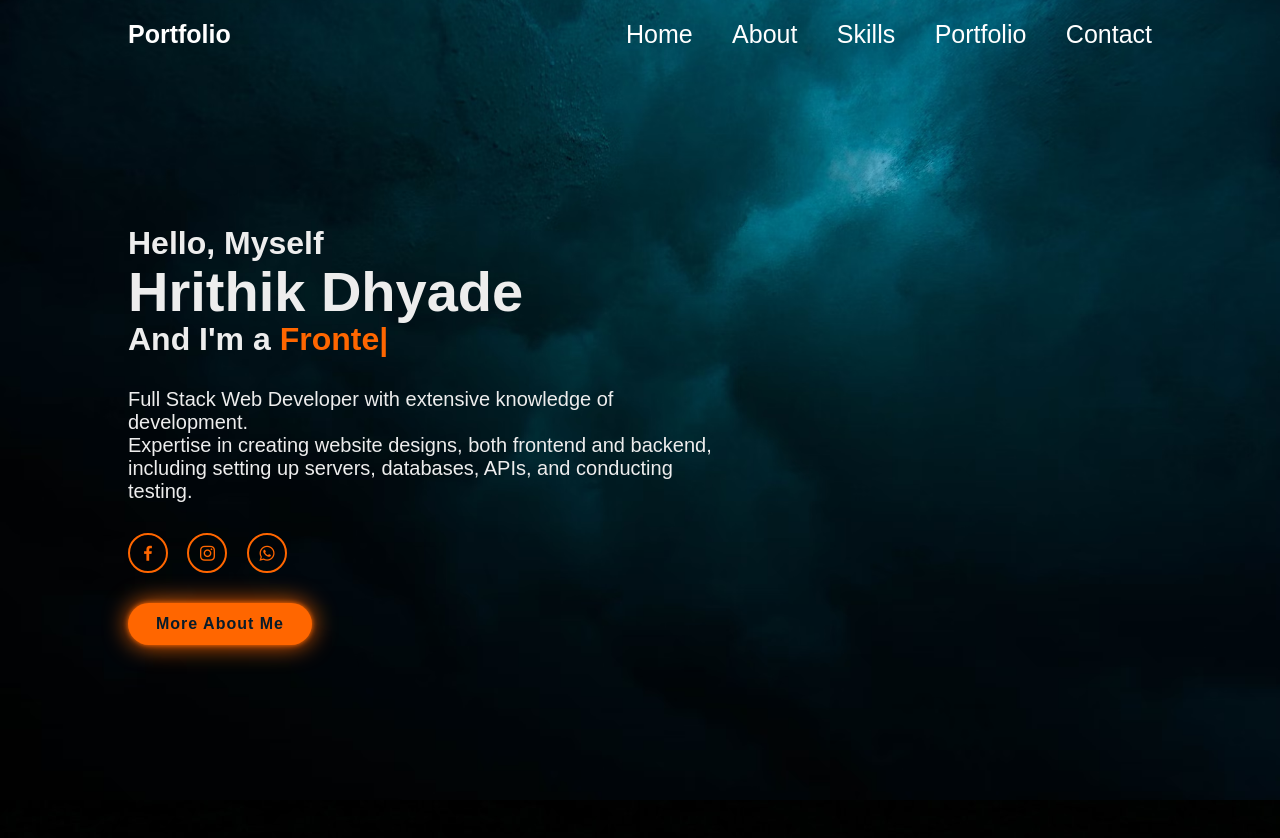
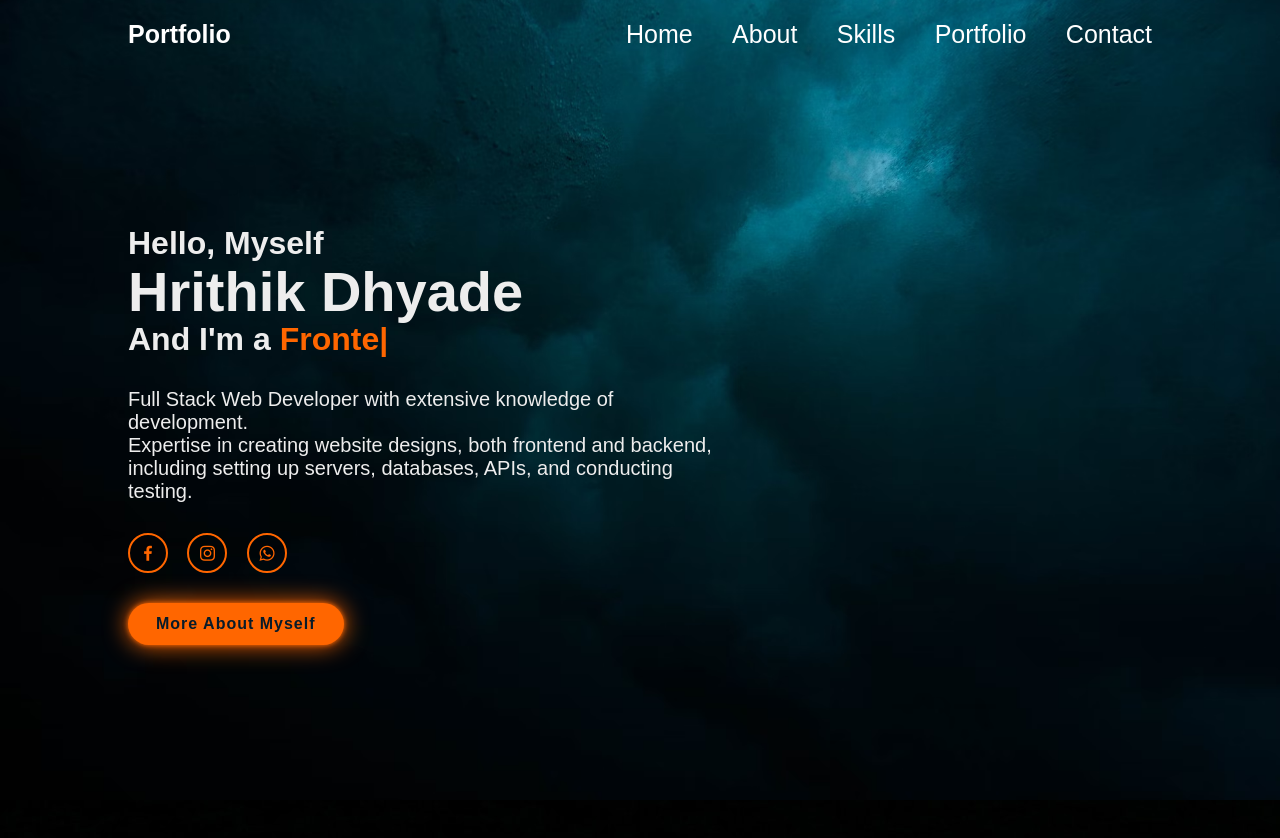
Before and after one commit to hrithik5466/hrithikdhyade, a website: page index.html in a window 1280 px wide. Shown: the top 838 px of the page. Drawn offline with nearby package versions, Linux system fonts and the light colour scheme.

Commit message:
Second commit

```diff
--- a/index.html
+++ b/index.html
@@ -34,7 +34,7 @@
                 <a href="#" ><i class='bx bxl-instagram'></i></a>
                 <a href="#" ><i class='bx bxl-whatsapp'></i></a>
              </div>
-             <a href="#" class="btn-box">More About Me</a>
+             <a href="#" class="btn-box">More About Myself</a>
         </div>
     </section>
 
```
